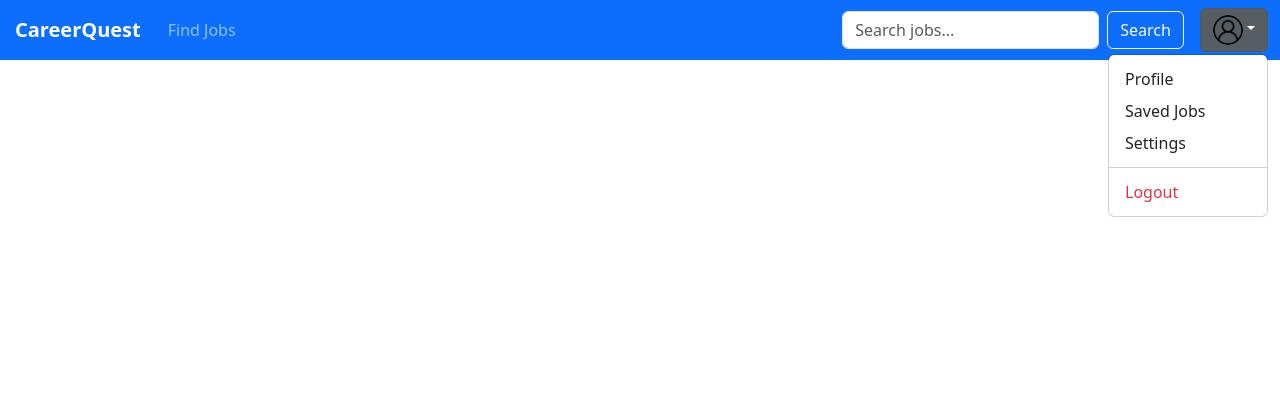
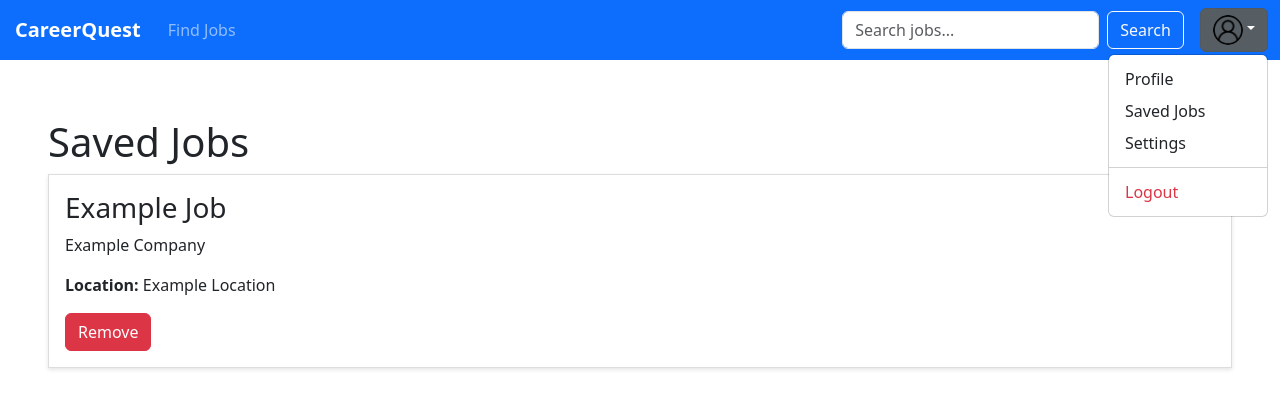
Before and after one commit to henryswain/informatics-capstone-project, a Vue app: page /#/SavedJobs in a window 1280 px wide. Both pictures are taken after a click on the button 1233 px from the left and 30 px from the top of the page. Shown: the top 408 px of the page. Built offline with nearby package versions, Linux system fonts and the light colour scheme.

Commit message:
repushed ryan's changes after failed merge

```diff
--- a/src/App.vue
+++ b/src/App.vue
@@ -39,7 +39,7 @@
           </button>
           <ul class="dropdown-menu dropdown-menu-end">
             <li><router-link class="dropdown-item" to="/profile">Profile</router-link></li>
-            <li><router-link class="dropdown-item" to="/saved-jobs">Saved Jobs</router-link></li>
+            <li><router-link class="dropdown-item" to="/savedJobs">Saved Jobs</router-link></li>
             <li><router-link class="dropdown-item" to="/settings">Settings</router-link></li>
             <li><hr class="dropdown-divider" /></li>
             <li><router-link class="dropdown-item text-danger" to="/logout">Logout</router-link></li>
--- a/src/pages/ProfilePage.vue
+++ b/src/pages/ProfilePage.vue
@@ -1,7 +1,9 @@
 <script setup>
-import { ref } from 'vue';
+import { ref, watch, onMounted } from 'vue';
 
-const user = ref({
+const loadProfile = () => {
+  const savedProfile = localStorage.getItem('userProfile');
+  return savedProfile ? JSON.parse(savedProfile) : {
     name: "Your Name",
     headline: "Your Professional Headline",
     email: "youremail@example.com",
@@ -12,13 +14,19 @@ const user = ref({
     education: [],
     skills: [],
     qualifications: []
-});
+  };
+};
 
+const user = ref(loadProfile());
 const isEditing = ref(false);
 const newSkill = ref("");
 const newQualification = ref("");
 const newExperience = ref({ position: "", company: "", duration: "" });
 const newEducation = ref({ degree: "", institution: "", year: "" });
+
+watch(user, (newVal) => {
+  localStorage.setItem('userProfile', JSON.stringify(newVal));
+}, { deep: true });
 
 const saveProfile = () => {
   isEditing.value = false;
--- /dev/null
+++ b/src/pages/SavedJobs.vue
@@ -0,0 +1,52 @@
+<template>
+  <div class="saved-jobs-container">
+    <h1>Saved Jobs</h1>
+    <div v-if="savedJobs.length === 0" class="no-jobs">
+      <p>No Jobs Saved</p>
+    </div>
+    <ul v-else class="jobs-list">
+      <li v-for="job in savedJobs" :key="job.id" class="job-item">
+        <h3>{{ job.title }}</h3>
+        <p>{{ job.company }}</p>
+        <p><strong>Location:</strong> {{ job.location }}</p>
+        <button class="btn btn-danger" @click="removeJob(job.id)">Remove</button>
+      </li>
+    </ul>
+  </div>
+</template>
+
+<script setup>
+import { ref } from 'vue';
+
+const savedJobs = ref([
+  { id: 1, title: "Example Job", company: "Example Company", location: "Example Location" },
+]);
+
+function removeJob(id) {
+  savedJobs.value = savedJobs.value.filter(job => job.id !== id);
+}
+</script>
+
+<style scoped>
+.saved-jobs-container {
+  padding: 2rem;
+}
+
+.no-jobs {
+  text-align: center;
+  color: #777;
+}
+
+.jobs-list {
+  list-style: none;
+  padding: 0;
+}
+
+.job-item {
+  border: 1px solid #ddd;
+  padding: 1rem;
+  margin-bottom: 1rem;
+  background-color: #fff;
+  box-shadow: 0 2px 4px rgba(0, 0, 0, 0.1);
+}
+</style>
--- a/src/router.js
+++ b/src/router.js
@@ -2,6 +2,7 @@
 import { createRouter, createWebHashHistory } from 'vue-router';
 import FindJobs from './pages/FindJobs.vue';
 import ProfilePage from './pages/ProfilePage.vue';
+import SavedJobs from './pages/SavedJobs.vue';
 
 // eventually will add imports like a PostJob that link to './pages.Postjob.vue'
 // Will also add one for companies and career advice. But we will talk more about that
@@ -20,6 +21,11 @@ const routes = [
     path: '/profile',
     name: 'Profile',
     component: ProfilePage,
+  },
+  {
+    path: '/SavedJobs',
+    name: 'SavedJobs',
+    component: SavedJobs,
   }
   // we can add our future routes here for the post job and comapnies
 ];
```
Lines whose indentation alone changed are shown as unchanged.
